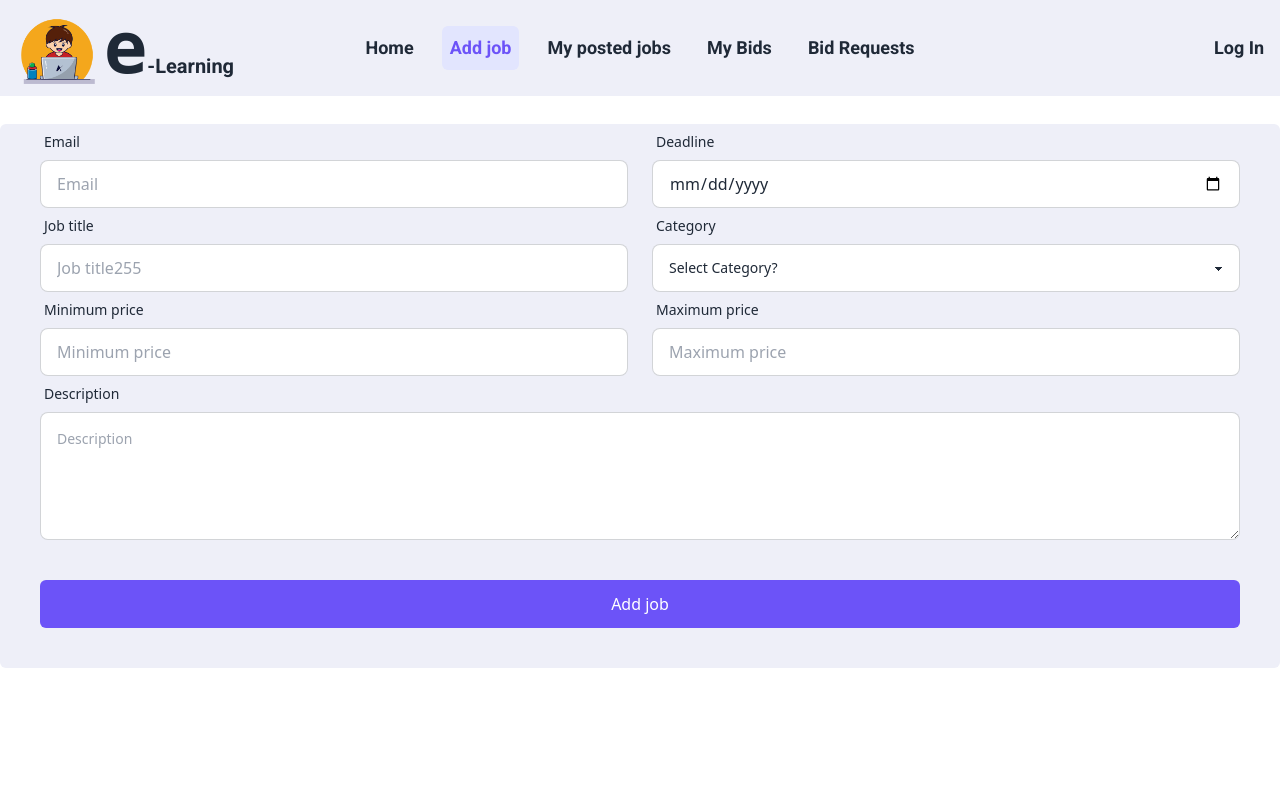
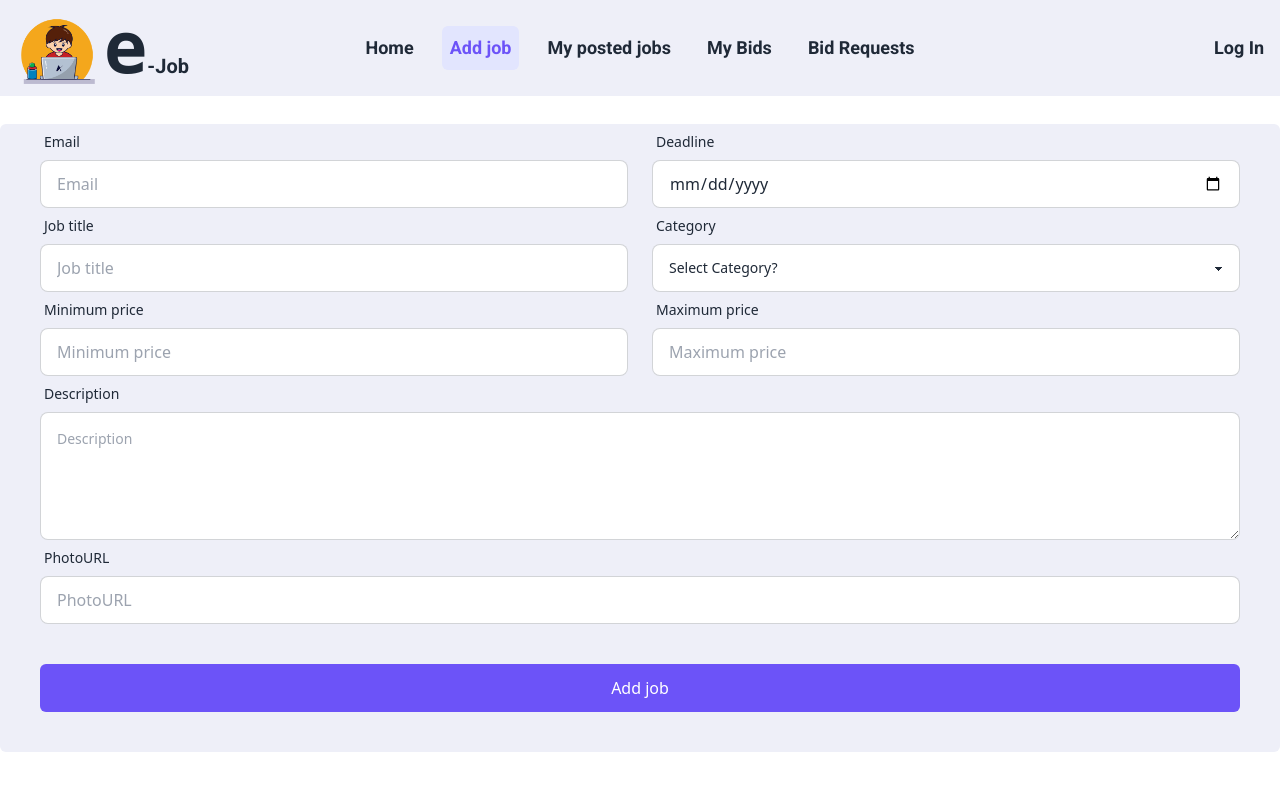
Before and after one commit to mdrabiulis/Online-Jobs-Marketplace11-client-side, a React (Vite) app: page /addjob in a window 1280 px wide. Shown: the top 790 px of the page. Built offline with nearby package versions, Linux system fonts and the light colour scheme; no server answers.

Commit message:
create Category Tab

```diff
--- a/package.json
+++ b/package.json
@@ -10,6 +10,7 @@
     "preview": "vite preview"
   },
   "dependencies": {
+    "axios": "^1.6.1",
     "firebase": "^10.5.2",
     "localforage": "^1.10.0",
     "match-sorter": "^6.3.1",
@@ -18,6 +19,7 @@
     "react-dom": "^18.2.0",
     "react-icons": "^4.11.0",
     "react-router-dom": "^6.18.0",
+    "react-tabs": "^6.0.2",
     "sort-by": "^1.2.0",
     "sweetalert2": "^11.9.0"
   },
--- /dev/null
+++ b/src/Home/Category/Category.jsx
@@ -0,0 +1,30 @@
+import { Tab, Tabs, TabList, TabPanel } from "react-tabs";
+import "react-tabs/style/react-tabs.css";
+import Development from "../TabCategory/Development/Development";
+
+const Category = () => {
+  return (
+    <div>
+      <Tabs>
+        <TabList>
+          <Tab>Web Development</Tab>
+          <Tab>Ddigital Marketing</Tab>
+          <Tab>Graphics Design</Tab>
+        </TabList>
+
+        <TabPanel>
+          {/* <h2>Web Development</h2> */}
+          <Development></Development>
+        </TabPanel>
+        <TabPanel>
+          <h2>Ddigital Marketing</h2>
+        </TabPanel>
+        <TabPanel>
+          <h2>Graphics Design</h2>
+        </TabPanel>
+      </Tabs>
+    </div>
+  );
+};
+
+export default Category;
--- a/src/Home/Home/Home.jsx
+++ b/src/Home/Home/Home.jsx
@@ -1,9 +1,11 @@
+import Category from "../Category/Category";
 
 
 const Home = () => {
     return (
         <div>
             Home
+            <Category></Category>
         </div>
     );
 };
--- /dev/null
+++ b/src/Home/TabCategory/Development/Development.jsx
@@ -0,0 +1,11 @@
+
+
+const Development = () => {
+    return (
+        <div>
+
+        </div>
+    );
+};
+
+export default Development;
--- a/src/Pages/Addjob/Addjob.jsx
+++ b/src/Pages/Addjob/Addjob.jsx
@@ -1,5 +1,6 @@
 import { useState } from "react";
 import useAuthContext from "../../Hook/useAuthContext";
+import Swal from "sweetalert2";
 
 const Addjob = () => {
   const { user } = useAuthContext();
@@ -13,8 +14,36 @@ const Addjob = () => {
     const Maximum = from.maximum.value;
     const date = from.date.value;
     const Description = from.description.value;
+    const Photo = from.Photo.value;
     const Email = user?.email;
-    console.log(Jobtitle, Email, date, select, Minimum, Maximum,Description);
+    const allData = {Jobtitle, Email, date, select, Minimum, Maximum,Description,Photo};
+    // console.log(Jobtitle, Email, date, select, Minimum, Maximum,Description,Photo);
+    console.log(allData);
+
+
+
+    fetch("http://localhost:5000/Addjob", {
+      method: "POST",
+      headers: {
+        "content-type": "application/json",
+      },
+      body: JSON.stringify(allData),
+    })
+      .then((res) => res.json())
+      .then((data) => {
+        if (data.insertedId) {
+          Swal.fire({
+            position: "top-end",
+            icon: "success",
+            title: "Add job success",
+            showConfirmButton: false,
+            timer: 1500,
+          });
+        }
+
+      });
+
+
   };
 
   return (
@@ -45,7 +74,7 @@ const Addjob = () => {
                 <input
                   type="text"
                   name="title"
-                  placeholder="Job title255"
+                  placeholder="Job title"
                   className="input input-bordered"
                   // required
                 />
@@ -118,6 +147,18 @@ const Addjob = () => {
               className="textarea textarea-bordered textarea-md w-full h-32"
             ></textarea>
           </div>
+          <div className="form-control">
+                <label className="label">
+                  <span className="label-text">PhotoURL</span>
+                </label>
+                <input
+                  type="url"
+                  name="Photo"
+                  placeholder="PhotoURL"
+                  className="input input-bordered"
+                  // required
+                />
+              </div>
           <div className=" my-10 pb-10">
             <input
               type="submit"
--- a/src/Router/Router.jsx
+++ b/src/Router/Router.jsx
@@ -6,6 +6,7 @@ import Home from '../Home/Home/Home';
 import Addjob from '../Pages/Addjob/Addjob';
 import Login from '../Home/Login/Login';
 import SignUp from '../Home/SignUp/SignUp';
+
 
 const Router = createBrowserRouter([{
     path: "/",
@@ -28,6 +29,10 @@ const Router = createBrowserRouter([{
             path:'/signup',
             element: <SignUp></SignUp>
         },
+        // {
+        //     path:'/category',
+        //     element: <Category></Category>
+        // },
     ]
 }])
 
--- a/src/ShareFile/Logo/Logo.jsx
+++ b/src/ShareFile/Logo/Logo.jsx
@@ -10,7 +10,7 @@ const Logo = () => {
         <img src={logoimg2} alt="" className="w-24 h-20" />
         {/* <img src={logotext} alt="" className="w-44"/> */}
         <div className="font-roboto">
-        <h2 className="text-xl font-bold"><samp className="text-xl md:text-7xl lg:text-4xl xl:text-7xl">e</samp>-Learning</h2>
+        <h2 className="text-xl font-bold"><samp className="text-xl md:text-7xl lg:text-4xl xl:text-7xl">e</samp>-Job</h2>
         </div>
       </div>
     </div>
```
Also changed, not shown: 1 other file (tests, documents, lock files or other folders).
